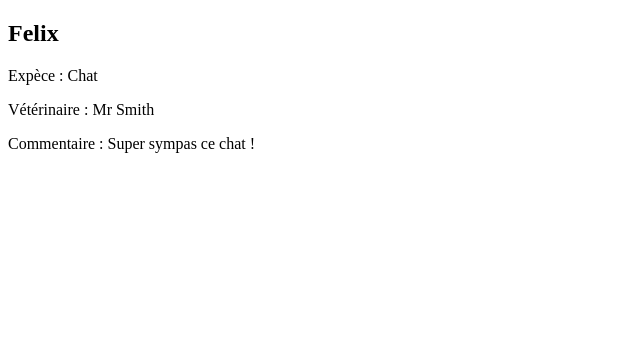
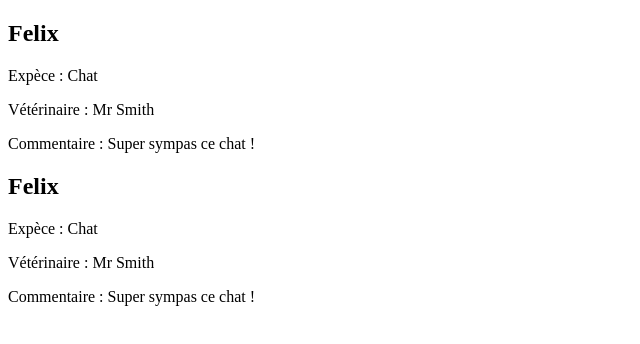
Before and after one commit to robinComa/formation-angular-06-2020, an Angular app: page / in a window 1280 px wide. Shown: the top 344 px of the page, without its empty margins (0-640 px from the left). Built offline with nearby package versions, Linux system fonts and the light colour scheme.

Commit message:
feat(AnimalList): prepare list of components

```diff
--- /dev/null
+++ b/src/app/animal/animal-list/animal-list.component.html
@@ -0,0 +1 @@
+<app-animal-preview *ngFor="let animal of animals"> </app-animal-preview>
--- /dev/null
+++ b/src/app/animal/animal-list/animal-list.component.ts
@@ -0,0 +1,18 @@
+import { Component, OnInit } from '@angular/core';
+import { Animal } from '../shared/animal';
+import { AnimalService } from '../shared/animal.service';
+
+@Component({
+  selector: 'app-animal-list',
+  templateUrl: './animal-list.component.html',
+  styleUrls: ['./animal-list.component.scss'],
+})
+export class AnimalListComponent implements OnInit {
+  animals: Animal[];
+
+  constructor(private animalService: AnimalService) {}
+
+  ngOnInit(): void {
+    this.animals = this.animalService.findAll();
+  }
+}
--- a/src/app/animal/animal.module.ts
+++ b/src/app/animal/animal.module.ts
@@ -2,11 +2,12 @@ import { NgModule } from '@angular/core';
 import { CommonModule } from '@angular/common';
 import { AnimalPreviewComponent } from './animal-preview/animal-preview.component';
 import { AnimalService } from './shared/animal.service';
+import { AnimalListComponent } from './animal-list/animal-list.component';
 
 @NgModule({
-  declarations: [AnimalPreviewComponent],
+  declarations: [AnimalPreviewComponent, AnimalListComponent],
   imports: [CommonModule],
-  exports: [AnimalPreviewComponent],
+  exports: [AnimalPreviewComponent, AnimalListComponent],
   providers: [AnimalService],
 })
 export class AnimalModule {}
--- a/src/app/animal/shared/animal.service.ts
+++ b/src/app/animal/shared/animal.service.ts
@@ -3,9 +3,7 @@ import { Animal } from './animal';
 
 @Injectable()
 export class AnimalService {
-  constructor() {
-    console.log('new');
-  }
+  constructor() {}
 
   get(): Animal {
     return {
@@ -15,4 +13,8 @@ export class AnimalService {
       commentaire: 'Super sympas ce chat !',
     };
   }
+
+  findAll(): Animal[] {
+    return [this.get(), this.get()];
+  }
 }
--- a/src/app/app.component.html
+++ b/src/app/app.component.html
@@ -1,3 +1,3 @@
-<app-animal-preview></app-animal-preview>
+<app-animal-list></app-animal-list>
 
 <router-outlet></router-outlet>
```
Also changed, not shown: src/app/animal/animal-list/animal-list.component.scss (added), 1 other file (tests, documents, lock files or other folders).
